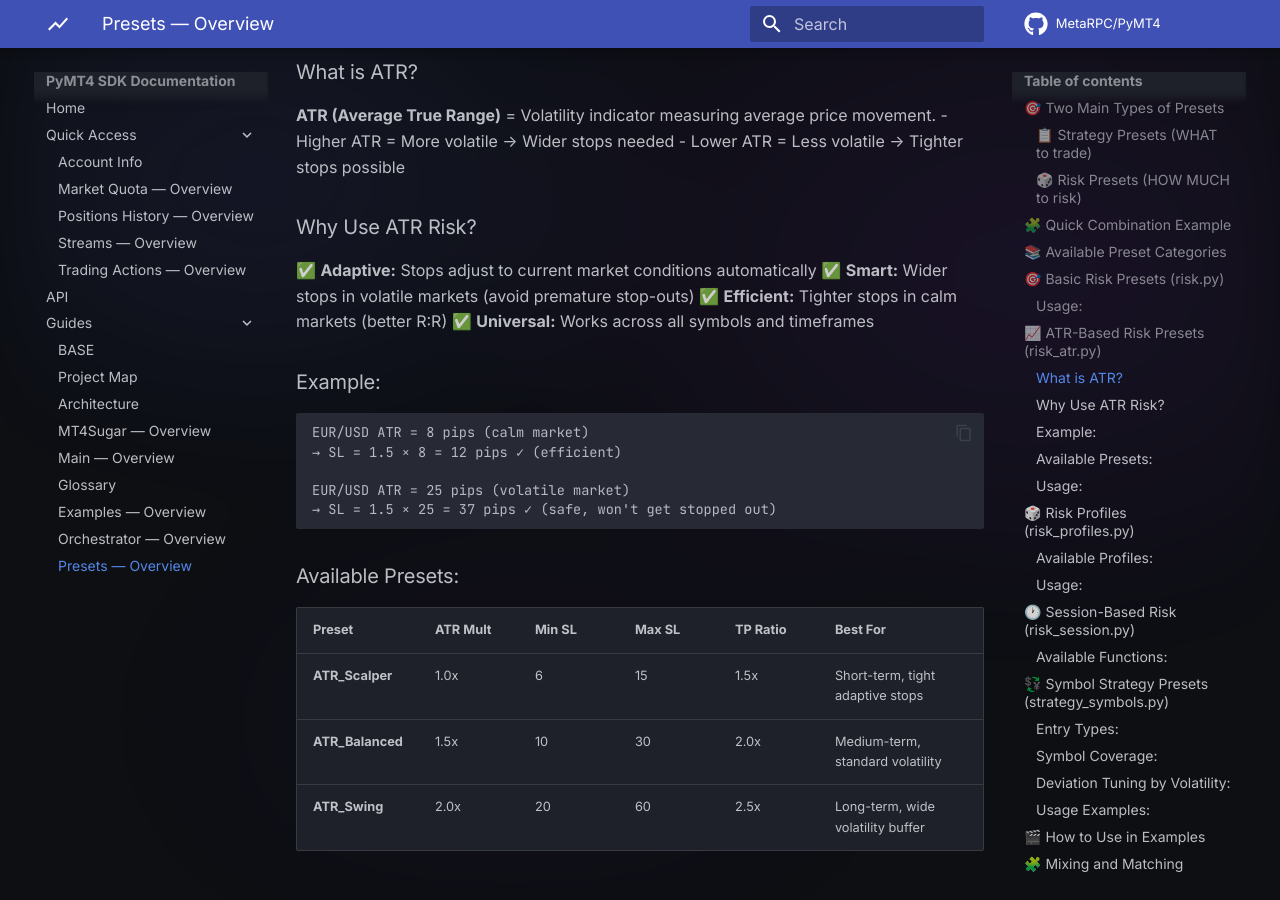
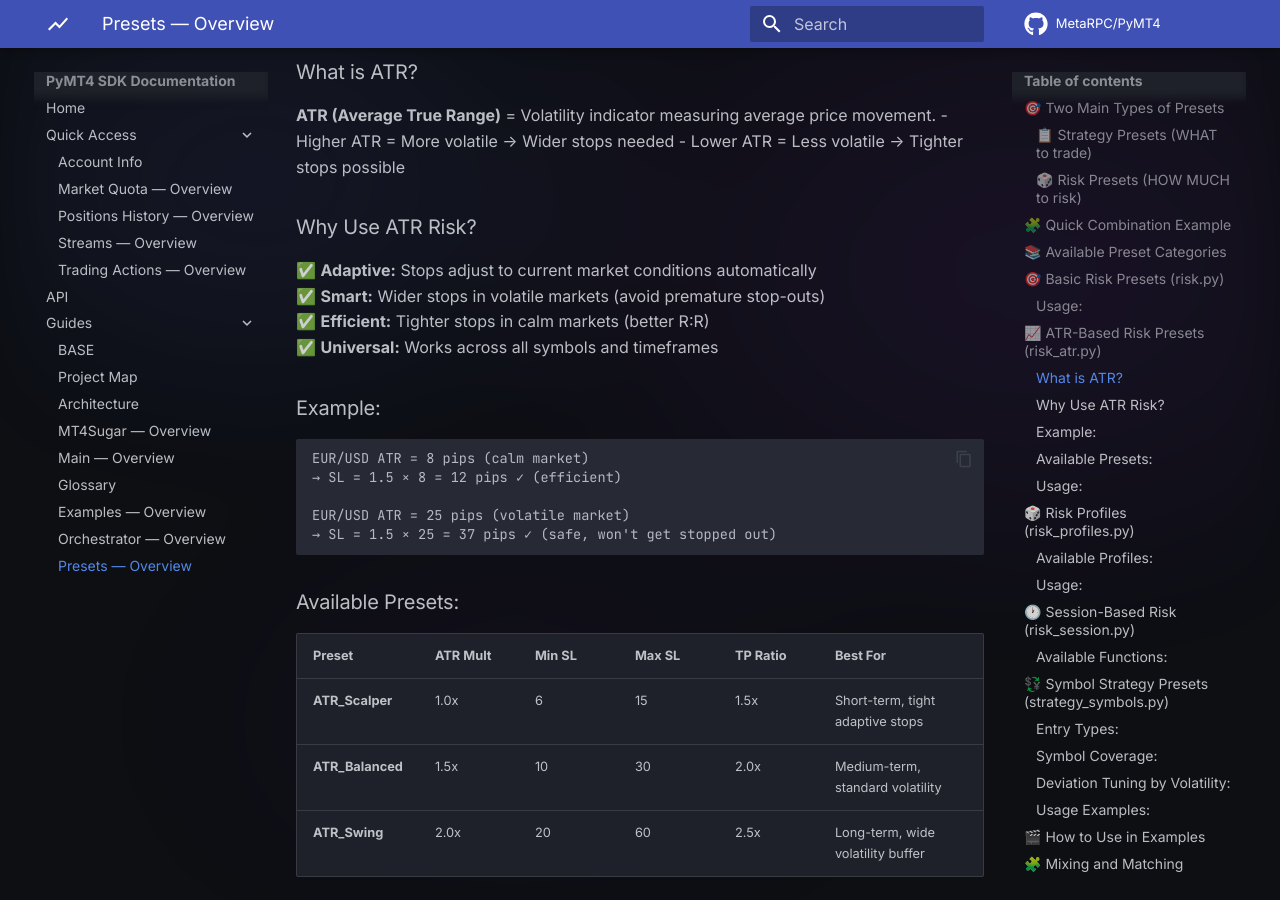
Before and after one commit to MetaRPC/PyMT4, an MkDocs documentation site: the page built from docs/Strategy/All_about_presets.md, in a window 1280 px wide and 900 px high, scrolled down 2454 px. Built offline with MkDocs 1.6.1 and Material for MkDocs 9.7.7, drawn with Linux system fonts in a browser that asks for light colours; comment, search, counter and statistics services are not loaded.

````diff
--- a/docs/Strategy/All_about_presets.md
+++ b/docs/Strategy/All_about_presets.md
@@ -91,10 +91,10 @@ await run_market_one_shot(svc, MarketEURUSD, Walker)        # Patience + BE
 - Lower ATR = Less volatile → Tighter stops possible
 
 ### Why Use ATR Risk?
-✅ **Adaptive:** Stops adjust to current market conditions automatically
-✅ **Smart:** Wider stops in volatile markets (avoid premature stop-outs)
-✅ **Efficient:** Tighter stops in calm markets (better R:R)
-✅ **Universal:** Works across all symbols and timeframes
+✅ **Adaptive:** Stops adjust to current market conditions automatically<br>
+✅ **Smart:** Wider stops in volatile markets (avoid premature stop-outs)<br>
+✅ **Efficient:** Tighter stops in calm markets (better R:R)<br>
+✅ **Universal:** Works across all symbols and timeframes<br>
 
 ### Example:
 ```
@@ -365,15 +365,15 @@ await run_market_one_shot(svc, MarketXAUUSD, risk_gold)
 
 **I want to...**
 
-- ✅ **Trade safely** → `Conservative`
-- ✅ **Standard risk** → `Balanced`
-- ✅ **Take more risk** → `Aggressive`
-- ✅ **Scalp quickly** → `Scalper`
-- ✅ **Be patient** → `Walker`
-- ✅ **Adapt to volatility** → `ATR_Balanced`, `ATR_Scalper`, `ATR_Swing`
-- ✅ **Symbol-optimized risk** → `ScalperEURUSD`, `SwingXAUUSD`, etc.
-- ✅ **Trade by session** → `session_risk_auto()`
-- ✅ **Trade specific symbol** → `MarketEURUSD`, `LimitXAUUSD`, etc.
+- ✅ **Trade safely** → `Conservative`<br>
+- ✅ **Standard risk** → `Balanced`<br>
+- ✅ **Take more risk** → `Aggressive`<br>
+- ✅ **Scalp quickly** → `Scalper`<br>
+- ✅ **Be patient** → `Walker`<br>
+- ✅ **Adapt to volatility** → `ATR_Balanced`, `ATR_Scalper`, `ATR_Swing`<br>
+- ✅ **Symbol-optimized risk** → `ScalperEURUSD`, `SwingXAUUSD`, etc.<br>
+- ✅ **Trade by session** → `session_risk_auto()`<br>
+- ✅ **Trade specific symbol** → `MarketEURUSD`, `LimitXAUUSD`, etc.<br>
 
 ---
 
````
